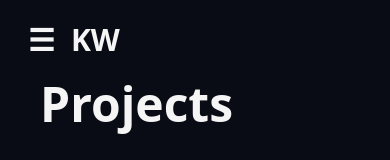
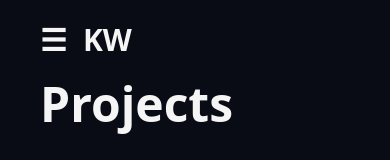
Before and after one commit to kwidmer64/kroben-portfolio, a SvelteKit app: page /projects in a window 390 px wide. Shown: the top 160 px of the page. Built offline with nearby package versions, Linux system fonts and the light colour scheme.

Commit message:
Changed mobile nav margin

```diff
--- a/src/routes/+layout.svelte
+++ b/src/routes/+layout.svelte
@@ -67,7 +67,7 @@
 <!--</svelte:head>-->
 
 <div class="flex flex-col min-h-[100vh]">
-	<nav class="h-20 flex justify-start md:justify-between gap-4 md:gap-0 sticky top-0 px-7 sm:px-10 md:px-40 lg:px-25 xl:px-60 z-100 transition-all duration-500 {mobileNavClicked ? 'bg-zinc-950/90' : ''}">
+	<nav class="h-20 flex justify-start md:justify-between gap-4 md:gap-0 sticky top-0 px-10 md:px-40 lg:px-25 xl:px-60 z-100 transition-all duration-500 {mobileNavClicked ? 'bg-zinc-950/90' : ''}">
 		<!-- Mobile Nav Hamburger Icon -->
 		<div class="flex justify-start self-center md:hidden z-0 text-3xl font-bold">
 			<button onclick={() => mobileNavClicked = !mobileNavClicked}>☰</button>
```
